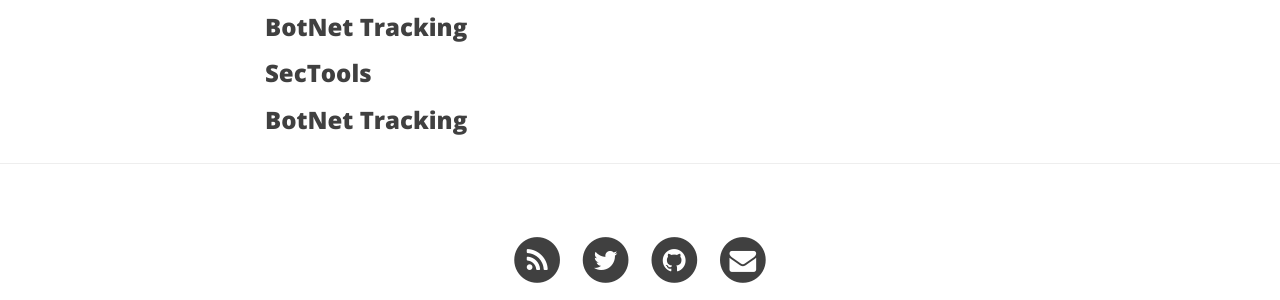
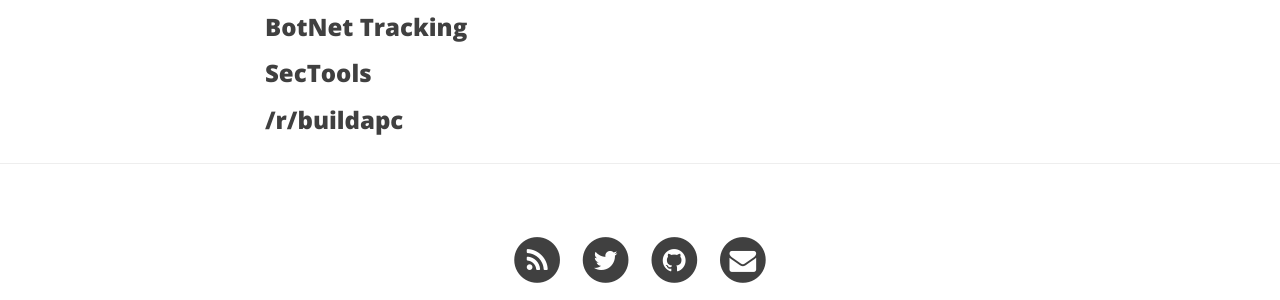
Before and after one commit to RomSec/RomSec.github.io, a Jekyll site: the page built from resources.html, in a window 1280 px wide. Shown: the part 1715-2015 px from the top of the page. Built offline with Jekyll 4.4.1, drawn with Linux system fonts in a browser that asks for light colours; nearby versions of some CDN libraries.

Commit message:
Update resources.html

```diff
--- a/resources.html
+++ b/resources.html
@@ -52,4 +52,4 @@ header-img: "img/resources-header.jpg"
 </div>
 <h3><a href="https://intel.malwaretech.com/">BotNet Tracking</a></h3>
 <h3><a href="http://sectools.org/">SecTools</a></h3>
-<h3><a href="https://intel.malwaretech.com/">BotNet Tracking</a></h3>
+<h3><a href="https://www.reddit.com/r/buildapc/">/r/buildapc</a></h3>
```
